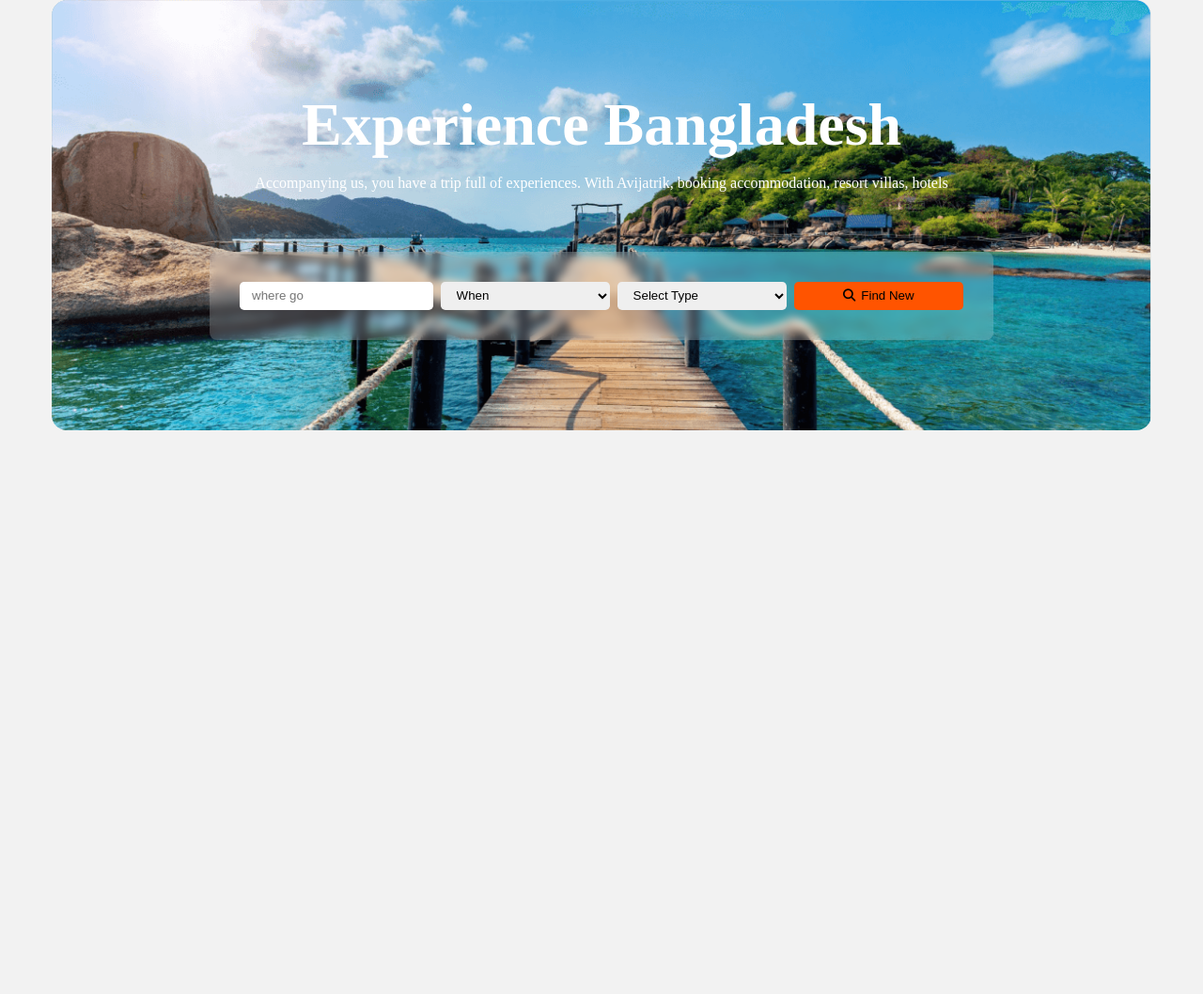
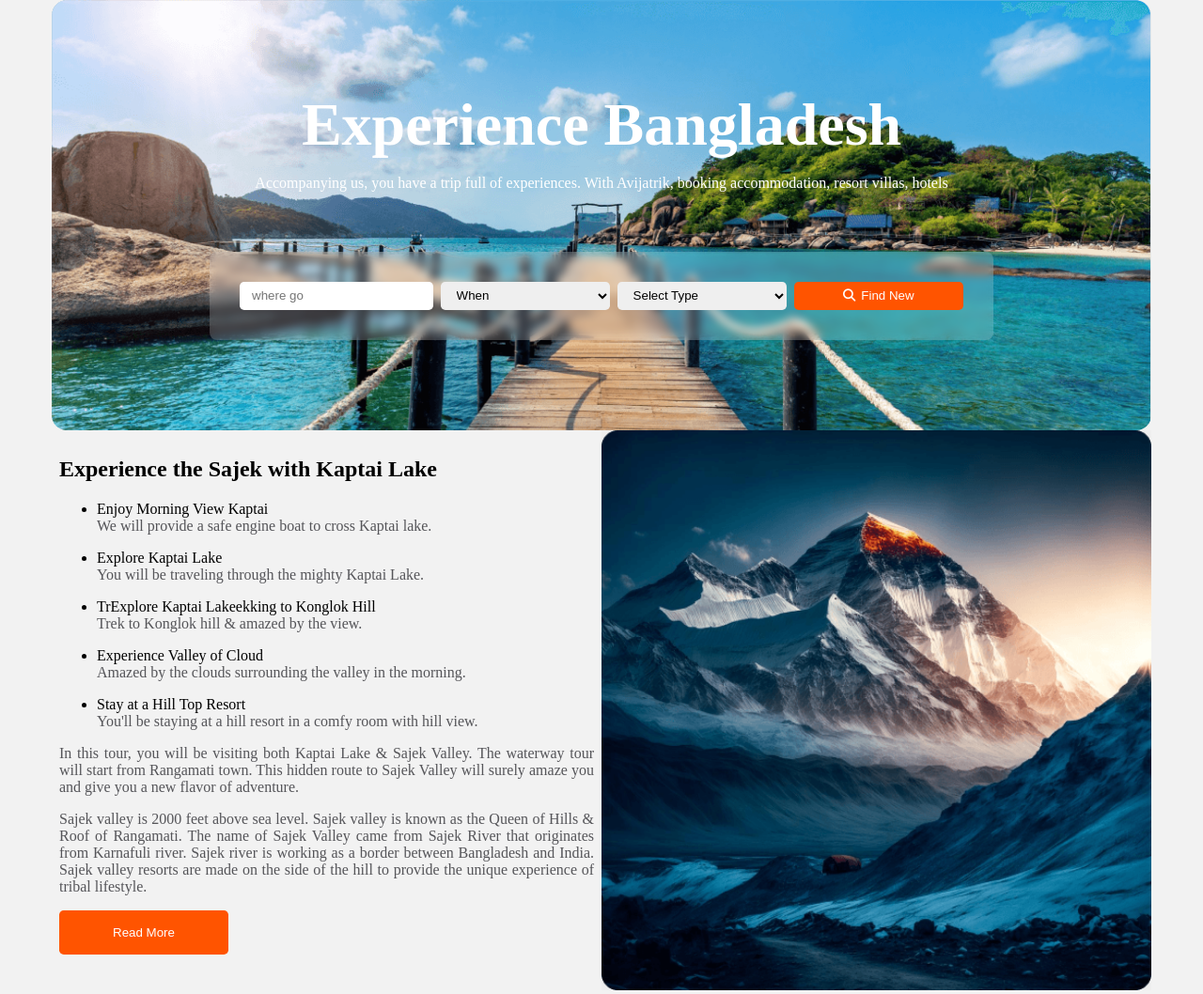
Before and after one commit to KhaledMasum/B9-A2-Assignment, a plain HTML site: page index.html in a window 1280 px wide. Shown: the whole page at 94% size. Before the commit the page ends 800 px from the top, so only its background shows below. Drawn offline with Linux system fonts and the light colour scheme.

Commit message:
completed popular-tour section

```diff
--- a/index.html
+++ b/index.html
@@ -28,6 +28,49 @@
                     New</button>
             </form>
         </section>
+
+        <section class="popular-tours">
+            <div class="tours-content">
+                <h1>Experience the Sajek with Kaptai Lake</h1>
+                <ul>
+                    <li>Enjoy Morning View Kaptai</li>
+                    <li class="description">We will provide a safe engine boat to cross Kaptai lake.</li>
+                </ul>
+                <ul>
+                    <li>Explore Kaptai Lake</li>
+                    <li class="description">You will be traveling through the mighty
+                        Kaptai Lake.</li>
+                </ul>
+                <ul>
+                    <li>TrExplore Kaptai Lakeekking to Konglok Hill</li>
+                    <li class="description">Trek to Konglok hill & amazed by the view.</li>
+                </ul>
+                <ul>
+                    <li>Experience Valley of Cloud</li>
+                    <li class="description">Amazed by the clouds surrounding the valley in the morning.</li>
+                </ul>
+                <ul>
+                    <li>Stay at a Hill Top Resort</li>
+                    <li class="description">You'll be staying at a hill resort
+                        in a comfy room with hill
+                        view.</li>
+                </ul>
+                <p>In this tour, you will be visiting both Kaptai Lake & Sajek Valley. The waterway tour will start from
+                    Rangamati town.
+                    This hidden route to Sajek Valley will surely amaze you and give you a new flavor of adventure.</p>
+                <p>Sajek valley is 2000 feet above sea level. Sajek valley is known as the Queen of Hills & Roof of
+                    Rangamati. The name of
+                    Sajek Valley came from Sajek River that originates from Karnafuli river. Sajek river is working as a
+                    border between
+                    Bangladesh and India. Sajek valley resorts are made on the side of the hill to provide the unique
+                    experience of tribal
+                    lifestyle.</p>
+                <button type="submit" class="find-btn">Read More</button>
+            </div>
+            <div class="tours-img">
+                <img src="/images/Rectangle-4.png" alt="">
+            </div>
+        </section>
     </header>
 
     <main>
--- a/style.css
+++ b/style.css
@@ -19,7 +19,7 @@ footer {
     justify-content: center;
     align-items: center;
     flex-direction: column;
-    background-image: url("/Images/Group-13.png");
+    background-image: url("/images/group-13.png");
     background-size: cover;
     height: 100%;
     color: white;
@@ -48,6 +48,7 @@ button {
 
 .find-btn {
     background-color: rgb(255, 84, 0);
+    color: white;
 }
 
 .banner-container {
@@ -55,14 +56,10 @@ button {
     display: flex;
     gap: .5rem;
     padding: 2rem;
-    /* background-color: aquamarine; */
     border-radius: .5rem;
     background-color: rgb(255 255 255 / 20%);
     backdrop-filter: blur(5px);
 }
-
-
-
 
 @media screen and (max-width: 600px) {
     .top-banner {
@@ -91,3 +88,48 @@ button {
         padding: .8rem;
     }
 }
+
+/* Tour Section  */
+.popular-tours {
+    display: grid;
+    grid-template-columns: repeat(2, 1fr);
+}
+
+.tours-content {
+    padding: .5rem;
+}
+
+.tours-content .description {
+    color: rgba(19, 19, 24, 0.7);
+    list-style-type: none;
+}
+
+.tours-content p {
+    text-align: justify;
+    color: rgba(19, 19, 24, 0.7);
+}
+
+.tours-content button {
+    color: white;
+    padding: 1rem;
+}
+
+.tours-img img {
+    width: 100%;
+}
+
+@media screen and (max-width: 600px) {
+    .popular-tours {
+        grid-template-columns: repeat(1, 1fr);
+        padding: 1rem;
+    }
+
+    .tours-content {
+        padding: 0;
+    }
+
+    .tours-content button {
+        margin-bottom: 1rem;
+        width: 50%;
+    }
+}
```
Also changed, not shown: Images/Rectangle-4.png (renamed from Images/Rectangle 4.png).
